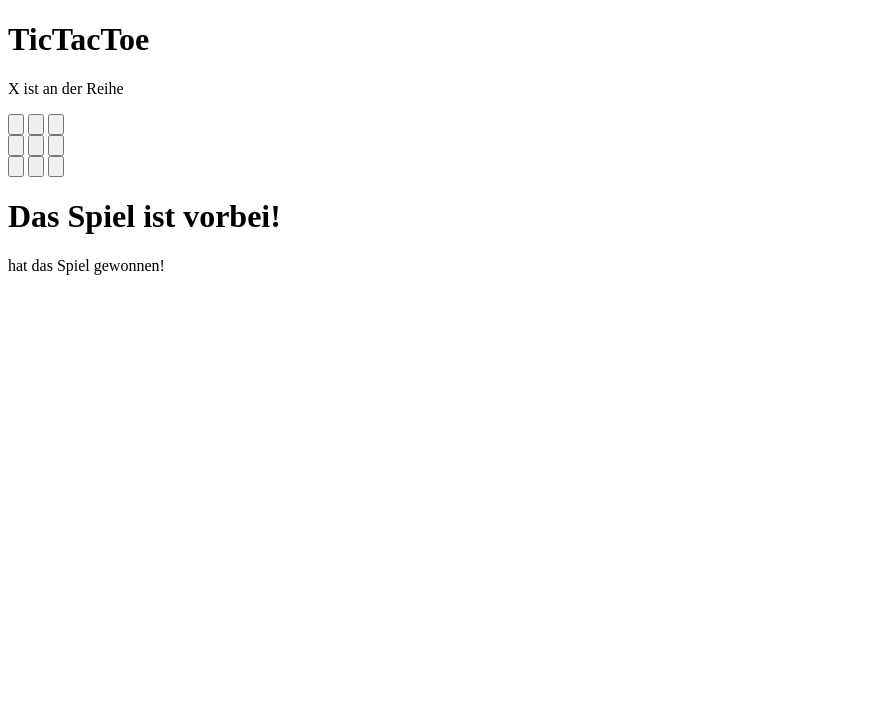
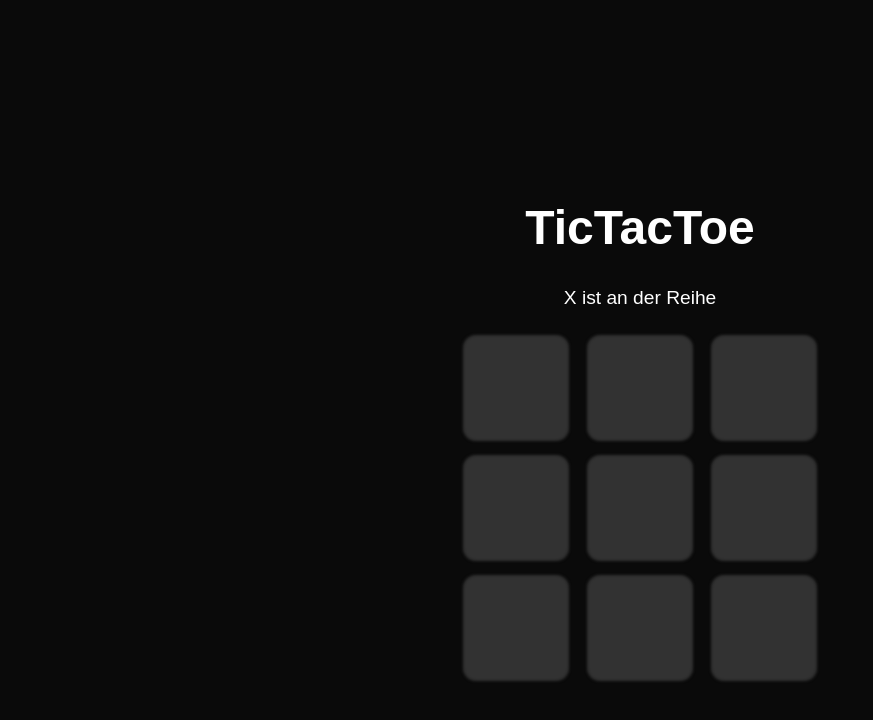
Before and after one commit to jxsonzz/jxsonzz.github.io, a plain HTML site: page index.html in a window 1280 px wide. Shown: the whole page, without its empty margins (0-873 px from the left). Drawn offline with Linux system fonts and the light colour scheme.

Commit message:
TicTacToe

```diff
--- a/index.html
+++ b/index.html
@@ -1,6 +1,6 @@
 <!DOCTYPE html>
 <html>
-<link href="./TicTacToe.css" rel="stylesheet">
+<link href="./style.css" rel="stylesheet">
 
 <head>
     <title>TicTacToe</title>
```
Also changed, not shown: style.css (renamed from style/style.css).
